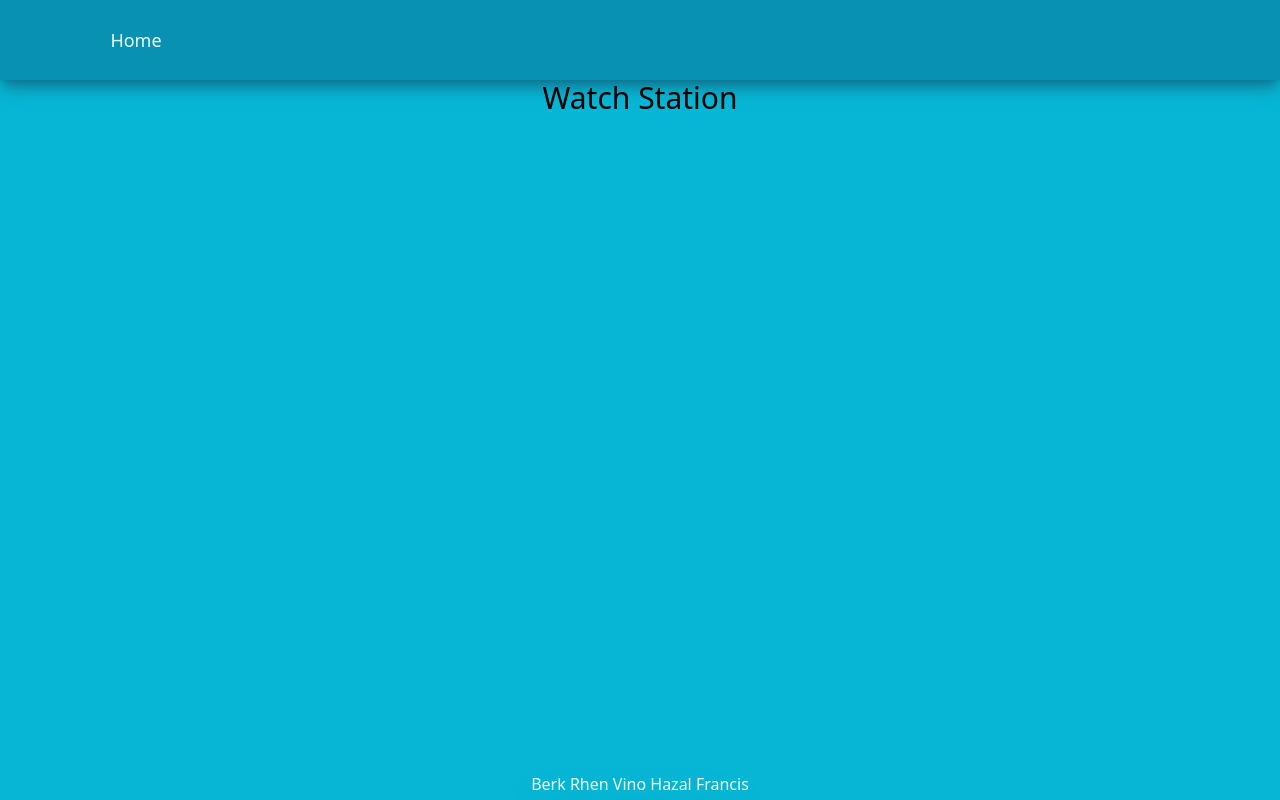
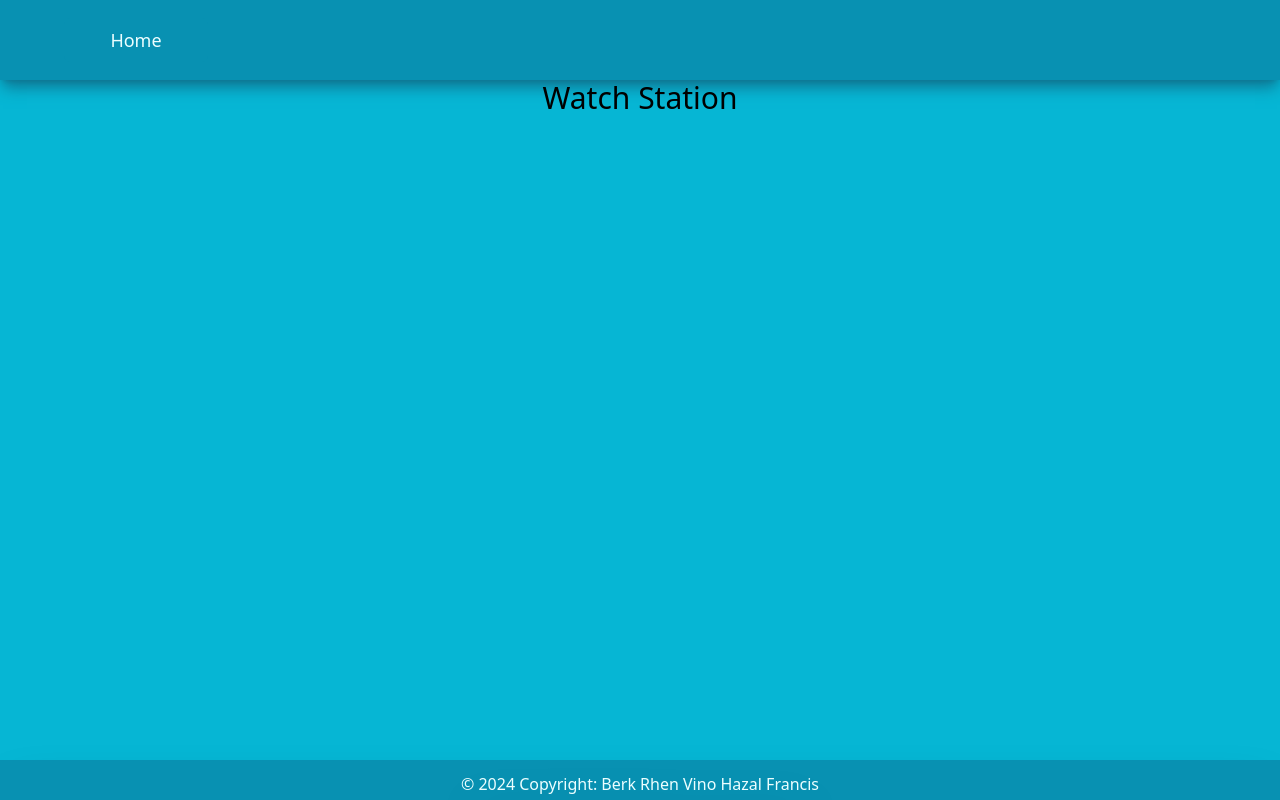
Before and after one commit to mdtoy-dev/Edicatation, a React app: page /videos/1 in a window 1280 px wide. Built offline with nearby package versions, Linux system fonts and the light colour scheme; the HTML template or start-up script is replaced by a standard one.

Commit message:
copyright and shadow added to the footer

```diff
--- a/src/components/Footer.jsx
+++ b/src/components/Footer.jsx
@@ -2,9 +2,9 @@ import React from "react";
 
 function Footer() {
     return (
-        <footer id="footer" className="bg-cyan-500 h-10 text-cyan-50 text-center p-3">
+        <footer id="footer" className="m-auto shadow-2xl w-full sticky bottom-0 bg-cyan-600 h-10 text-cyan-50 text-center p-3">
             <div>
-                <p className=" drop-shadow-2xl">Berk Rhen Vino Hazal Francis</p>
+                <p className=" drop-shadow-2xl">© 2024 Copyright: Berk Rhen Vino Hazal Francis</p>
             </div>
         </footer>
     )
```
